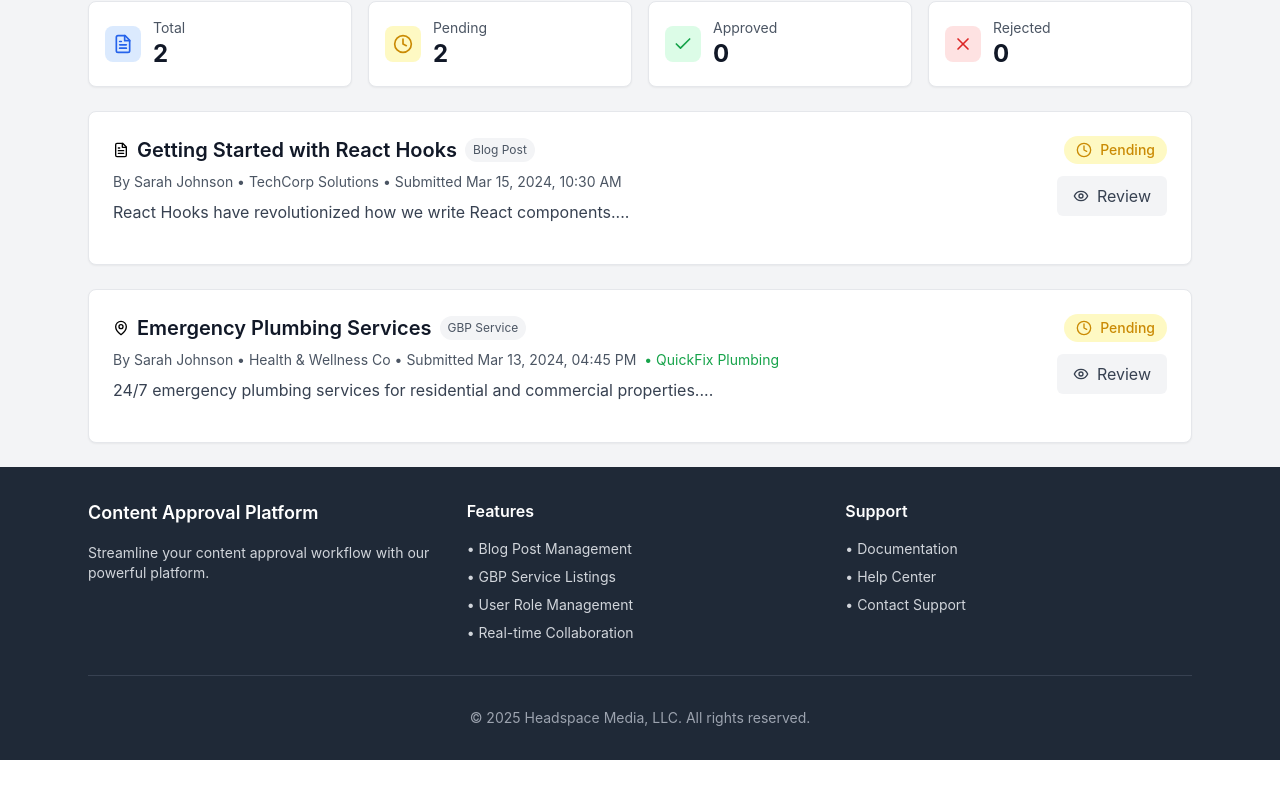
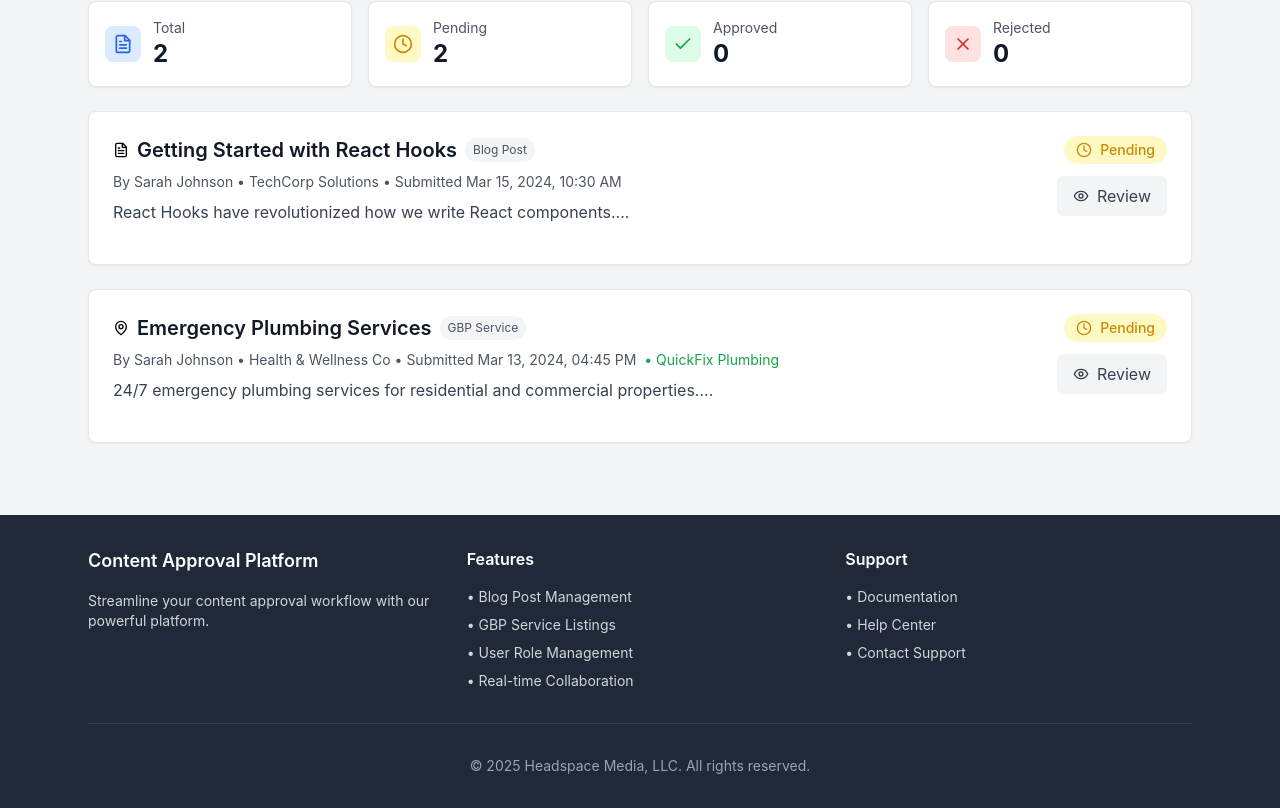
Before and after one commit to hs-matthew/approval-platform, a React (Create React App) app: page / in a window 1280 px wide. Shown: the part 282-1090 px from the top of the page. Before the commit the page ends 1042 px from the top, so only its background shows below. Built offline with nearby package versions, Linux system fonts and the light colour scheme.

Commit message:
Update App.js - footer padding

```diff
--- a/src/App.js
+++ b/src/App.js
@@ -853,9 +853,8 @@ const Navigation = () => (
   );
 };
 
-// Add this Footer component before the ApprovalPlatform component
 const Footer = () => (
-  <footer className="bg-gray-800 text-white py-8 mt-auto">
+  <footer className="bg-gray-800 text-white py-8 mt-12">
     <div className="max-w-6xl mx-auto px-6">
       <div className="grid grid-cols-1 md:grid-cols-3 gap-8">
         <div>
```
